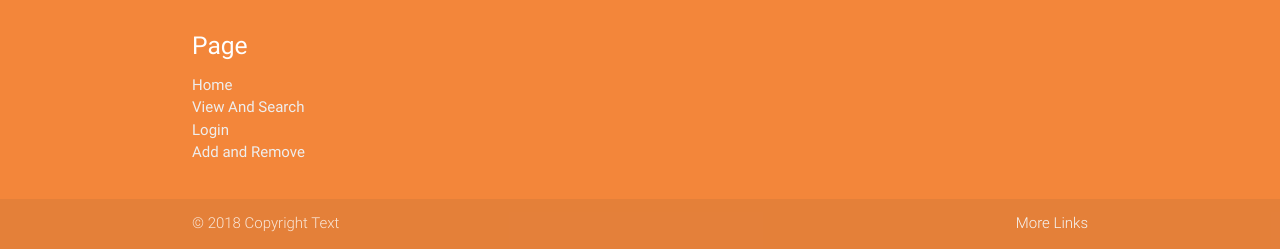
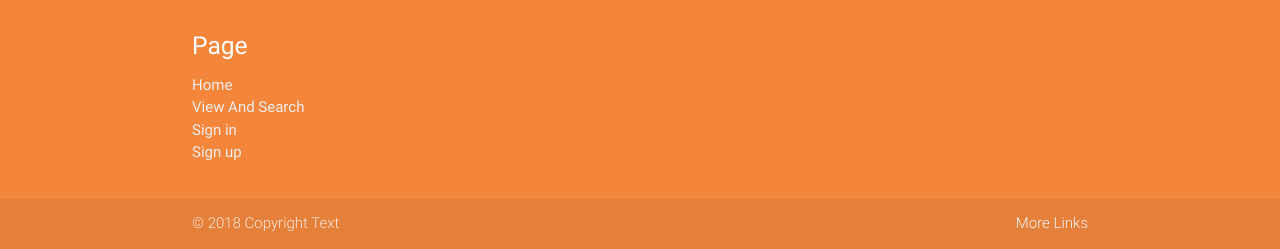
Before and after one commit to bergibou/PHPTask, a PHP site: page /HP.php in a window 1280 px wide. Shown: the part 805-1054 px from the top of the page. Run offline with PHP 8.4, Linux system fonts and the light colour scheme; some libraries are stand-ins or nearby versions.

Commit message:
Update footer.php

```diff
--- a/footer.php
+++ b/footer.php
@@ -6,8 +6,8 @@
                         <ul>
                             <li><a class="grey-text text-lighten-3" href="HP.php">Home</a></li>
                             <li><a class="grey-text text-lighten-3" href="VaS.php">View And Search</a></li>
-                            <li><a class="grey-text text-lighten-3" href="Login.php">Login</a></li>
-                            <li><a class="grey-text text-lighten-3" href="AR.php">Add and Remove</a></li>
+                            <li><a class="grey-text text-lighten-3" href="Login.php">Sign in</a></li>
+                            <li><a class="grey-text text-lighten-3" href="">Sign up</a></li>
                         </ul>
                     </div>
                 </div>
```
